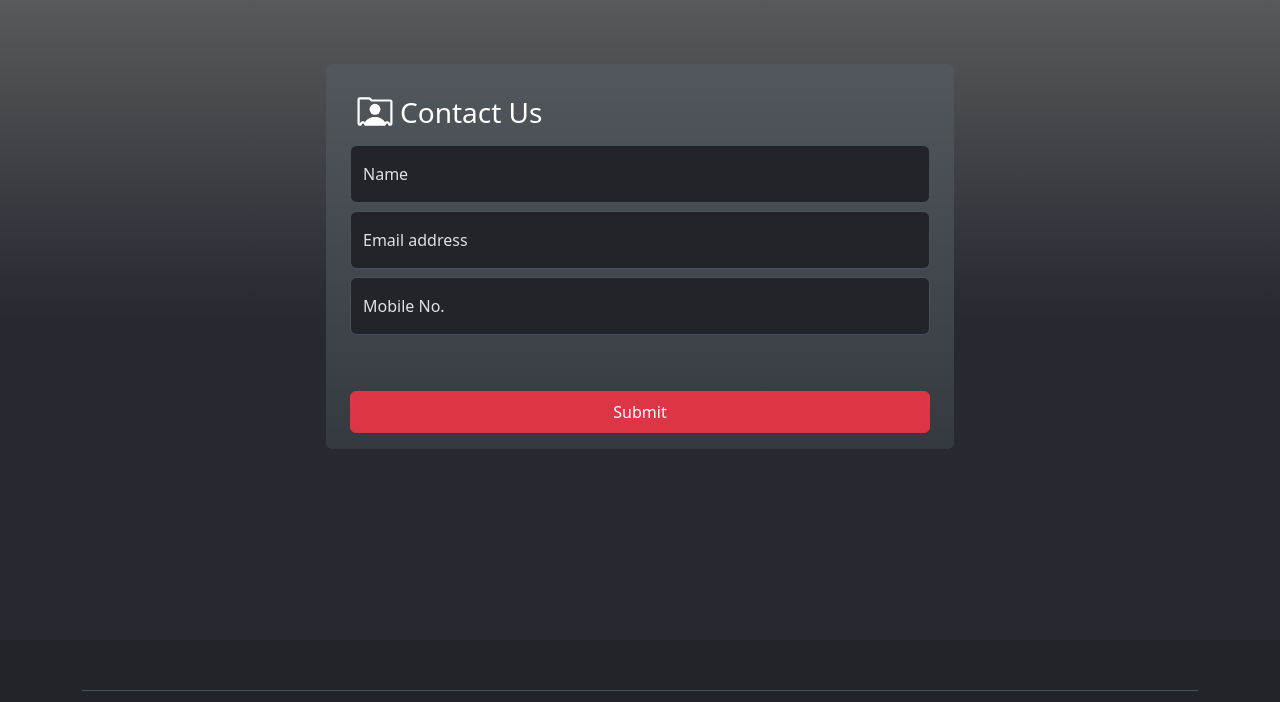
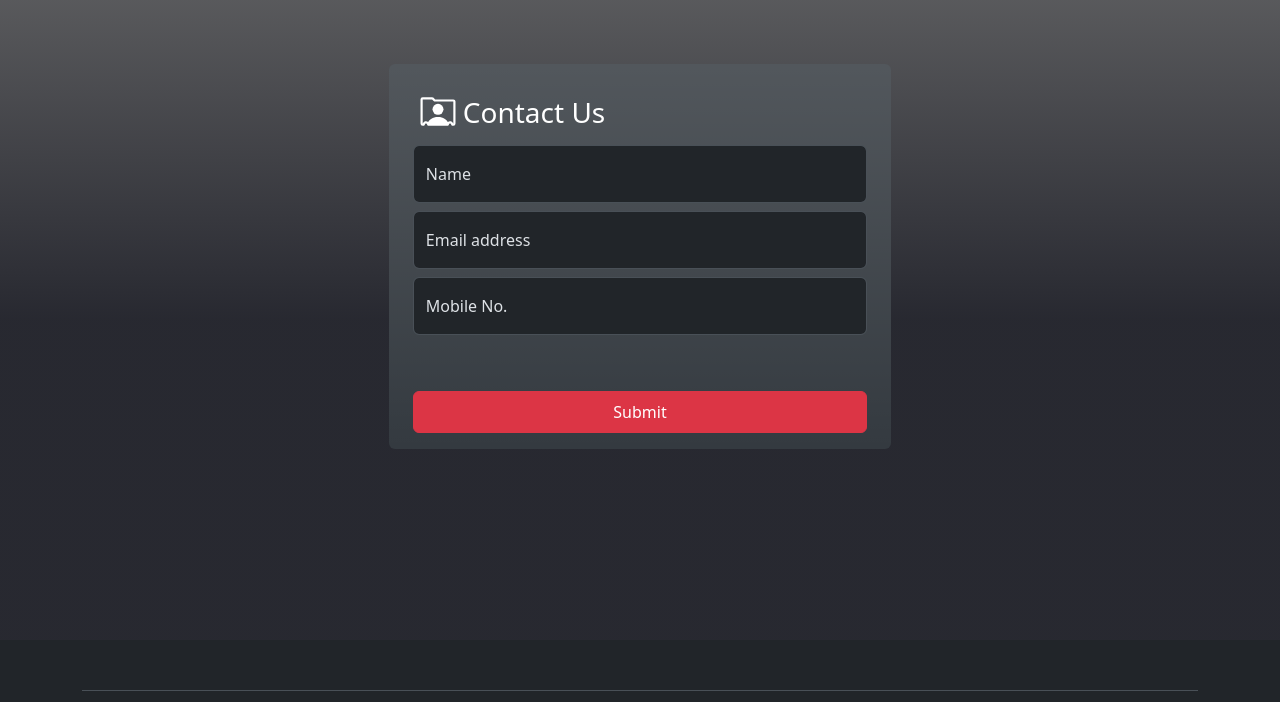
Before and after one commit to shreyarana18/Hotel-RS, a plain HTML site: page index.html in a window 1280 px wide. Shown: the part 1108-1810 px from the top of the page. Drawn offline with nearby package versions, Linux system fonts and the light colour scheme.

Commit message:
Update style.css

```diff
--- a/style.css
+++ b/style.css
@@ -69,8 +69,8 @@ div .images{
 
 
 .contact-form .form-signin{
-    width:50%;
-    margin-left: 25%;
+    width:40%;
+    margin-left: 30%;
 }
 
 @media (max-width:576px){
```
